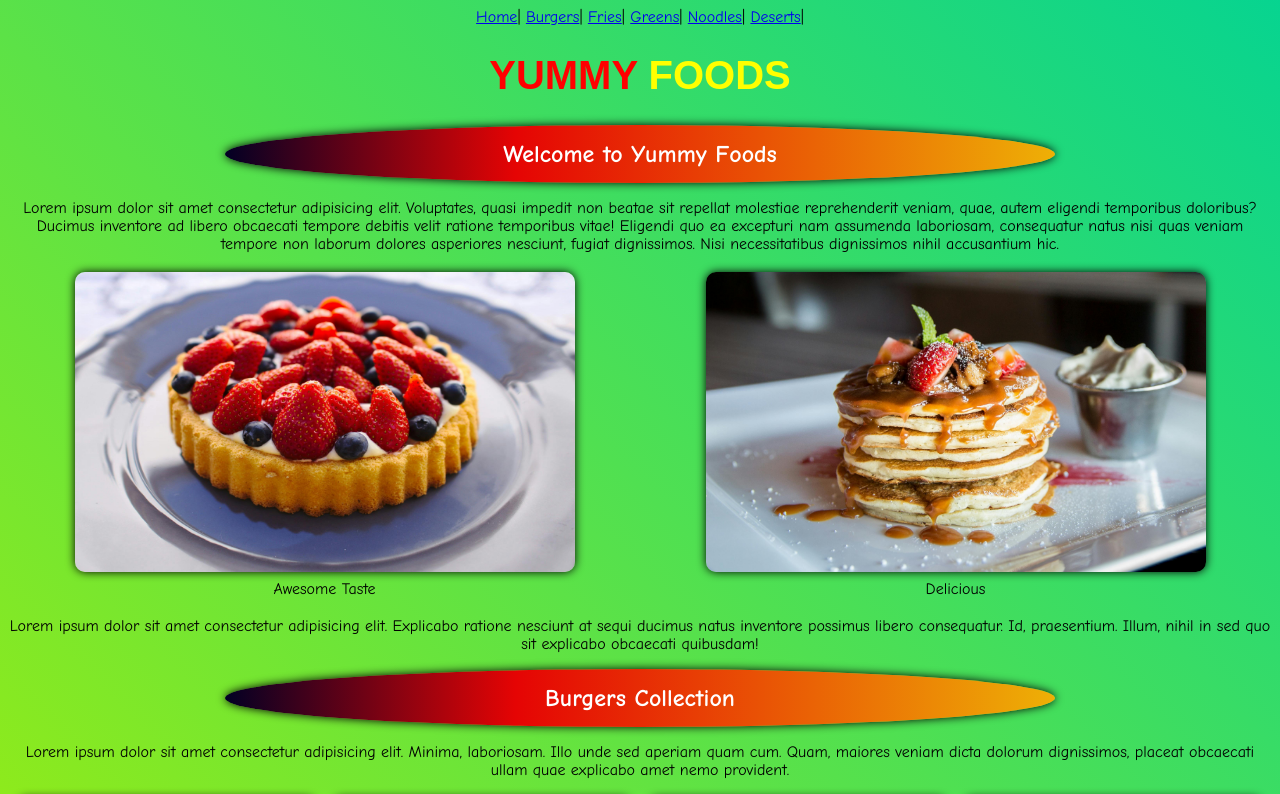
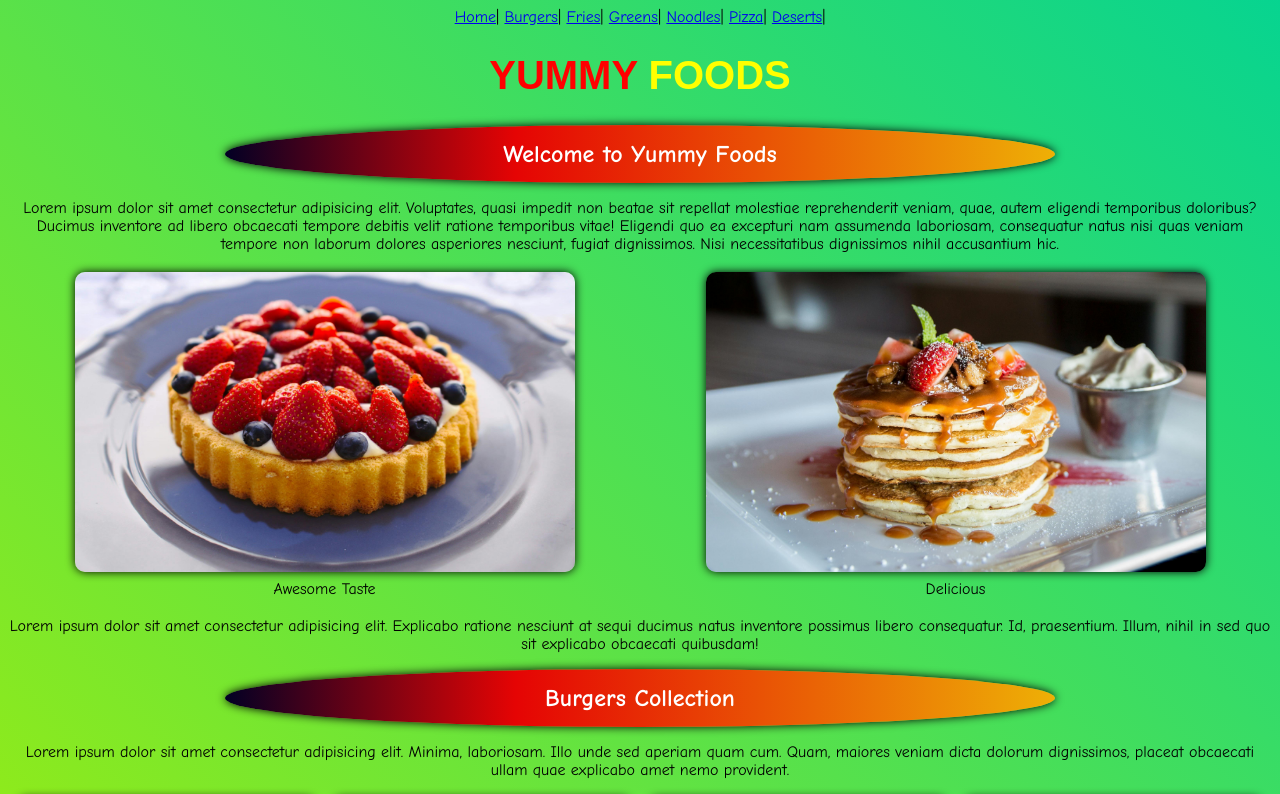
Before and after one commit to sandeep-yallamilli/foodie-application, a plain HTML site: page index.html in a window 1280 px wide. Shown: the top 794 px of the page. Drawn offline with Linux system fonts and the light colour scheme.

Commit message:
Update index.html

```diff
--- a/index.html
+++ b/index.html
@@ -43,7 +43,9 @@
        <a href="#">Fries</a>|
        <a href="#">Greens</a>|
        <a href="#">Noodles</a>|
+        <a href="#">Pizza</a>|
         <a href="#">Deserts</a>|
+
     </div>
     <div>
         <h1>
```
